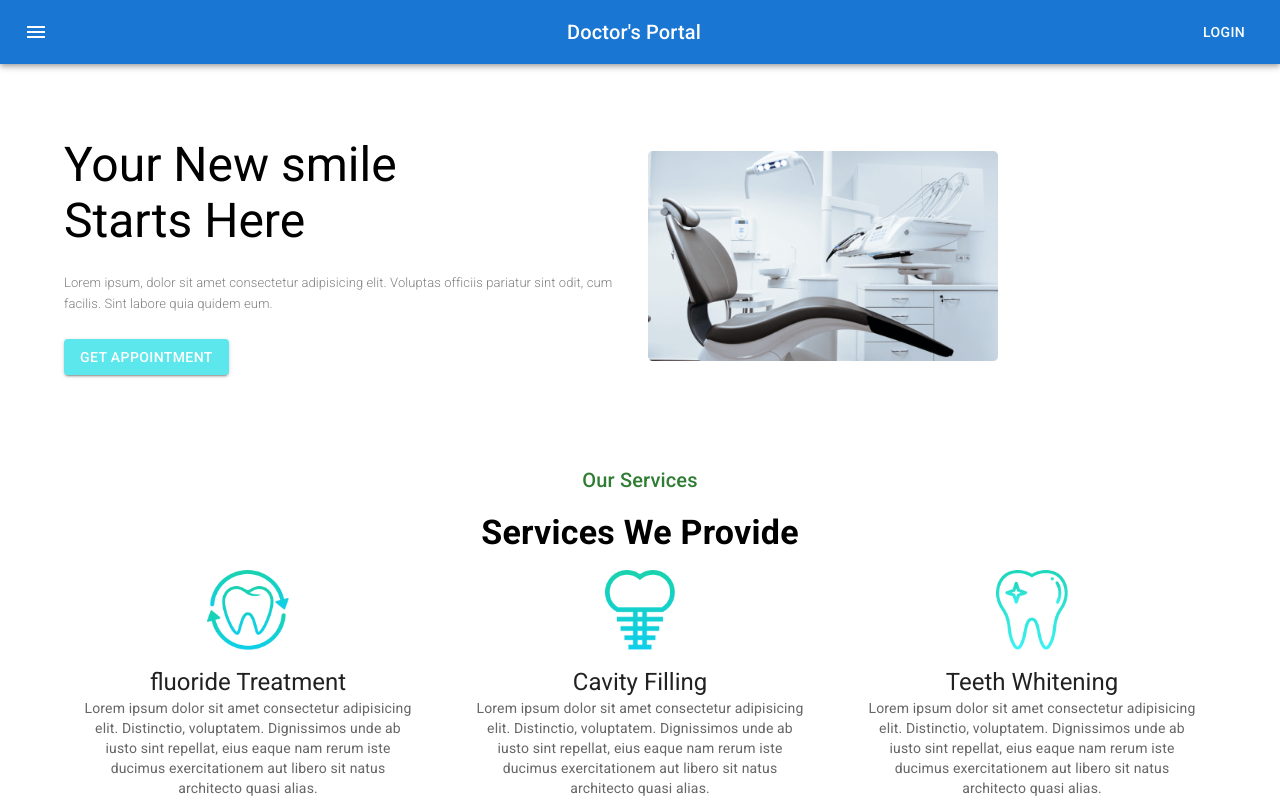
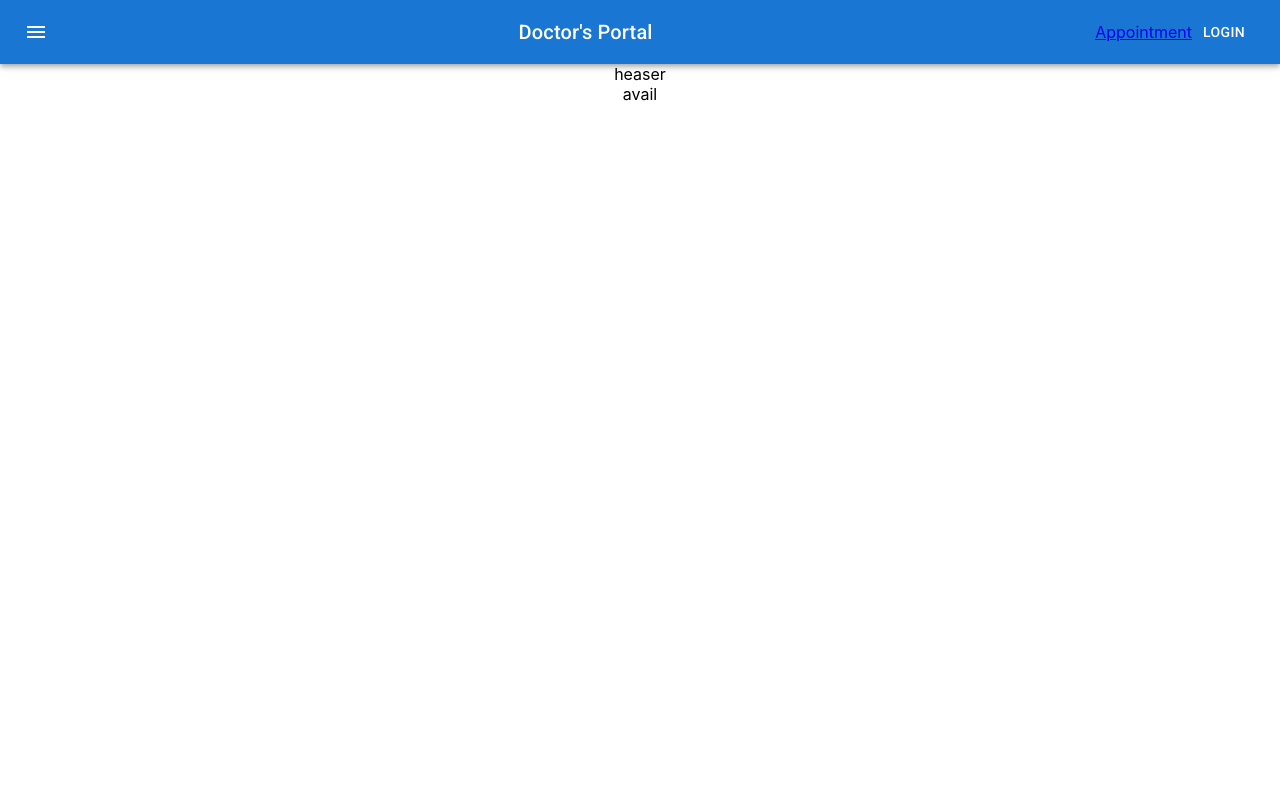
Before and after one commit to TanvirHNur/D, a React (Create React App) app: page /appointment in a window 1280 px wide. Shown: the top 800 px of the page. Built offline with nearby package versions, Linux system fonts and the light colour scheme.

Commit message:
appointment added

```diff
--- a/src/App.js
+++ b/src/App.js
@@ -7,6 +7,7 @@ import {
   Link
 } from "react-router-dom";
 import Home from './Pages/Home/Home/Home';
+import Appointment from './Pages/Appointment/Appointment/Appointment';
 
 
 function App() {
@@ -14,8 +15,8 @@ function App() {
     <div className="App">
     <Router>
     <Switch>
-          <Route path="/about">
-            <Home />
+          <Route path="/appointment">
+            <Appointment/>
           </Route>
           <Route path="/home">
             <Home />
--- /dev/null
+++ b/src/Pages/Appointment/Appointment/Appointment.js
@@ -0,0 +1,17 @@
+import React from 'react';
+import AppointmenBanner from '../../Home/AppointmenBanner/AppointmenBanner';
+import Navigation from '../../Shared/Navigation/Navigation';
+import AppointmentAvailable from '../AppointmentAvailable/AppointmentAvailable';
+import AppointmentHeader from '../AppointmentHeader/AppointmentHeader';
+
+const Appointment = () => {
+    return (
+        <div>
+            <Navigation></Navigation>
+            <AppointmentHeader/>
+            <AppointmentAvailable></AppointmentAvailable>
+        </div>
+    );
+};
+
+export default Appointment;
--- /dev/null
+++ b/src/Pages/Appointment/AppointmentAvailable/AppointmentAvailable.js
@@ -0,0 +1,11 @@
+import React from 'react';
+
+const AppointmentAvailable = () => {
+    return (
+        <div>
+            avail
+        </div>
+    );
+};
+
+export default AppointmentAvailable;
--- /dev/null
+++ b/src/Pages/Appointment/AppointmentHeader/AppointmentHeader.js
@@ -0,0 +1,11 @@
+import React from 'react';
+
+const AppointmentHeader = () => {
+    return (
+        <div>
+            heaser
+        </div>
+    );
+};
+
+export default AppointmentHeader;
--- a/src/Pages/Home/AppointmenBanner/AppointmenBanner.js
+++ b/src/Pages/Home/AppointmenBanner/AppointmenBanner.js
@@ -1,6 +1,5 @@
 import React from 'react';
 import Box from '@mui/material/Box';
-import Paper from '@mui/material/Paper';
 import Grid from '@mui/material/Grid';
 import doctor from '../../../images/doctor.png';
 import appointmenImg from '../../../images/appointment-bg.png';
--- a/src/Pages/Home/Banner/Banner.js
+++ b/src/Pages/Home/Banner/Banner.js
@@ -4,7 +4,6 @@ import Grid from '@mui/material/Grid';
 import chair from '../../../images/chair.png';
 import bg from '../../../images/bg.png';
 import { Button, Typography, Container } from '@mui/material';
-import { fontSize } from '@mui/system';
 const bannerBg = {
     background: `url(${bg})`,
 }
--- a/src/Pages/Shared/Navigation/Navigation.js
+++ b/src/Pages/Shared/Navigation/Navigation.js
@@ -6,6 +6,7 @@ import Typography from '@mui/material/Typography';
 import Button from '@mui/material/Button';
 import IconButton from '@mui/material/IconButton';
 import MenuIcon from '@mui/icons-material/Menu';
+import { Link } from 'react-router-dom';
 
 const Navigation = () => {
     return (
@@ -25,6 +26,7 @@ const Navigation = () => {
           <Typography variant="h6" component="div" sx={{ flexGrow: 1 }}>
             Doctor's Portal
           </Typography>
+          <Link to="/appointment" color="inherit">Appointment</Link>
           <Button color="inherit">Login</Button>
         </Toolbar>
       </AppBar>
```
